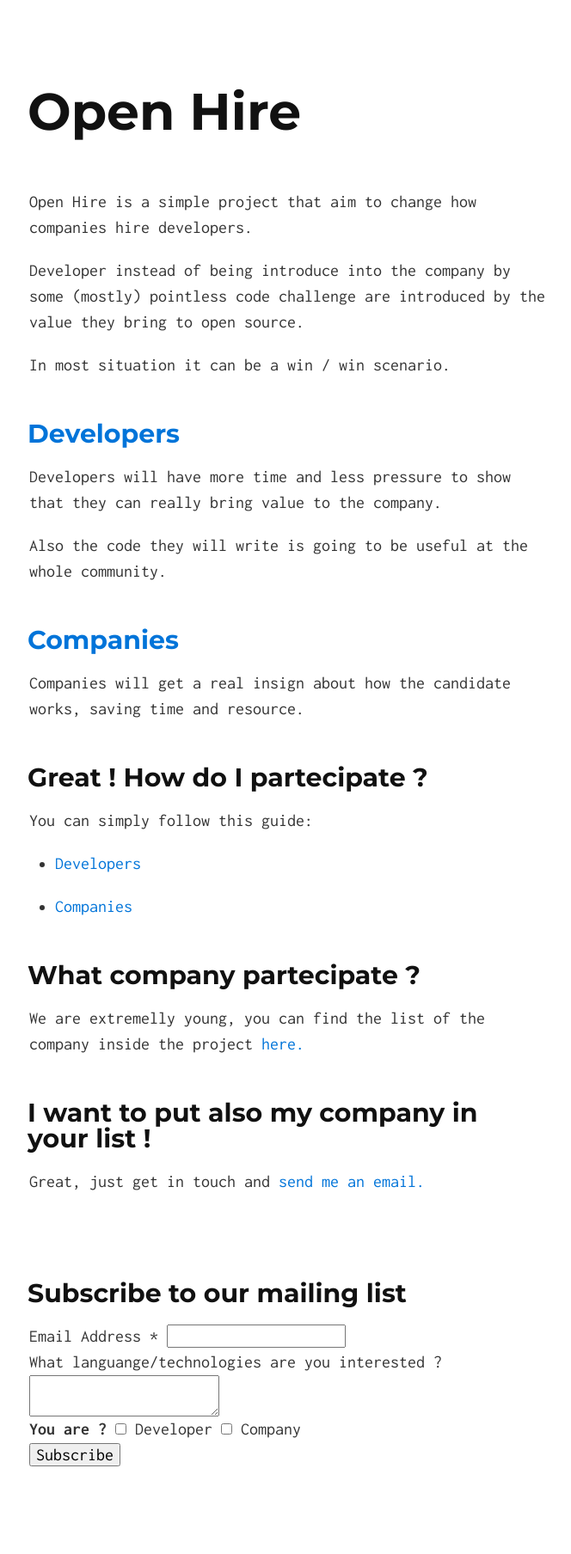
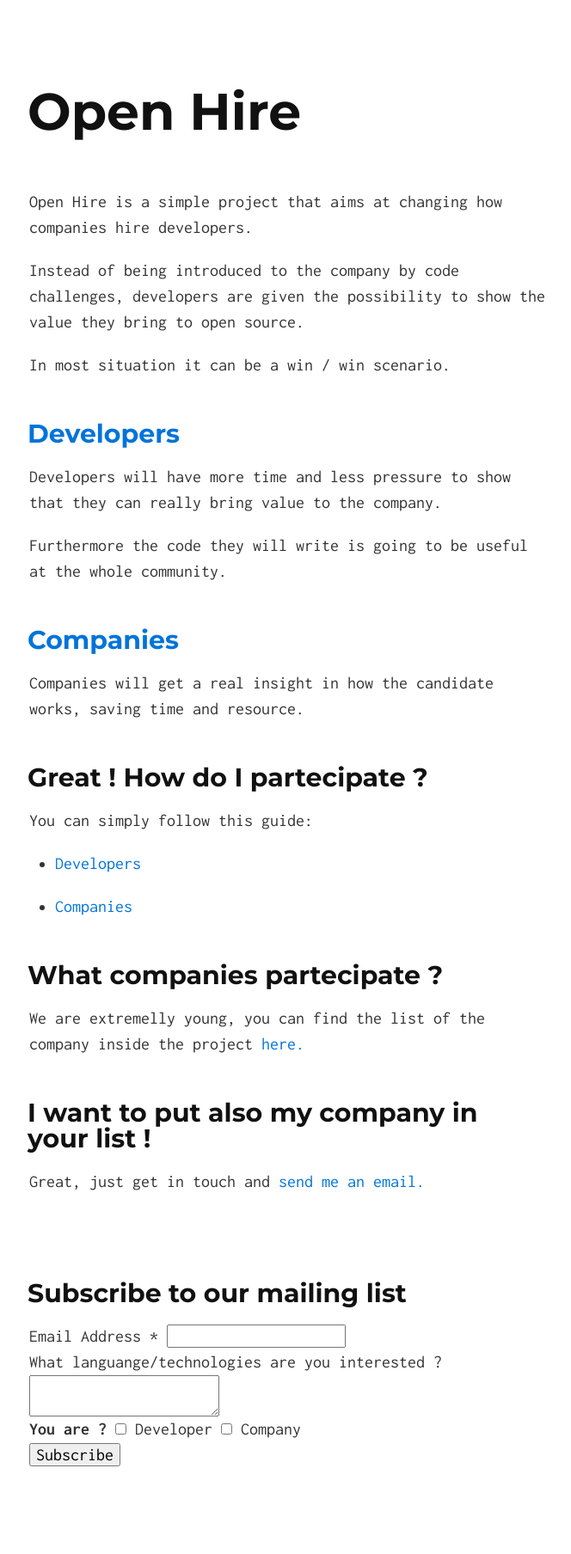
Before and after one commit to siscia/easy-hire, a Jekyll site: the page built from index.md, in a window 1280 px wide. Shown: the whole page at 86% size, without its empty margins (306-970 px from the left). Built offline with Jekyll 4.4.1, drawn with Linux system fonts in a browser that asks for light colours; comment, search, counter and statistics services are not loaded.

Commit message:
fix english

```diff
--- a/index.md
+++ b/index.md
@@ -3,9 +3,9 @@ layout: default
 title: Open Hire
 ---
 
-Open Hire is a simple project that aim to change how companies hire developers.
+Open Hire is a simple project that aims at changing how companies hire developers.
 
-Developer instead of being introduce into the company by some (mostly) pointless code challenge are introduced by the value they bring to open source.
+Instead of being introduced to the company by code challenges, developers are given the possibility to show the value they bring to open source.
 
 In most situation it can be a win / win scenario.
 
@@ -13,11 +13,11 @@ In most situation it can be a win / win scenario.
 
 Developers will have more time and less pressure to show that they can really bring value to the company.
 
-Also the code they will write is going to be useful at the whole community.
+Furthermore the code they will write is going to be useful at the whole community.
 
 ## [Companies][com]
 
-Companies will get a real insign about how the candidate works, saving time and resource.
+Companies will get a real insight in how the candidate works, saving time and resource.
 
 ## Great ! How do I partecipate ?
 
@@ -27,7 +27,7 @@ You can simply follow this guide:
 
 + [Companies][com]
 
-## What company partecipate ?
+## What companies partecipate ?
 
 We are extremelly young, you can find the list of the company inside the project [here.][company-list]
 
```
